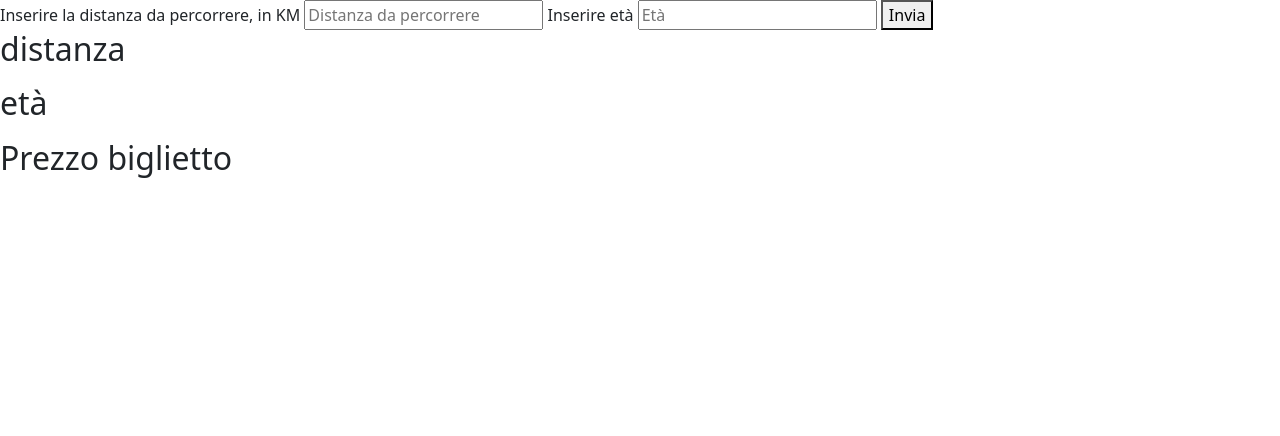
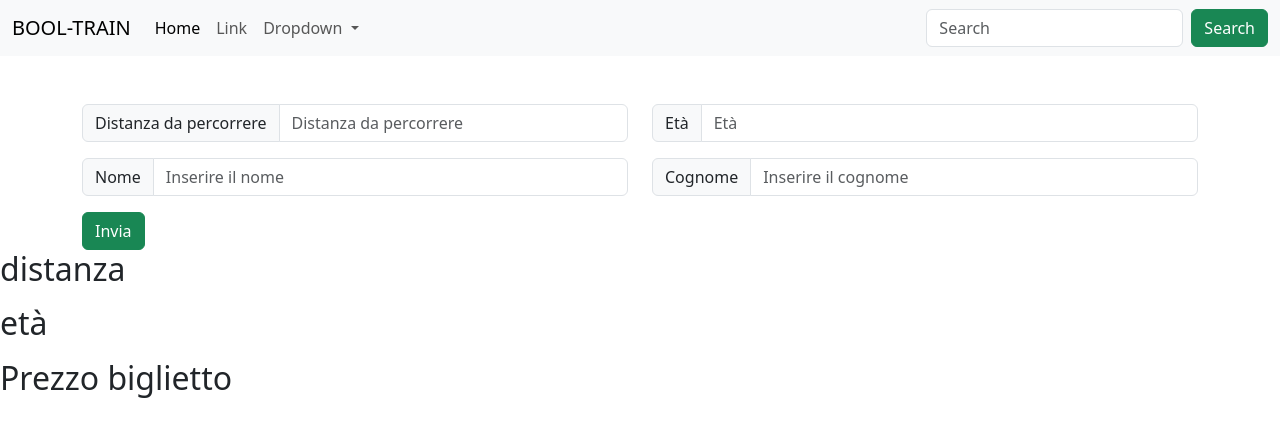
Before and after one commit to simonelupone/js-biglietto-treno-form, a plain HTML site: page index.html in a window 1280 px wide. Drawn offline with nearby package versions, Linux system fonts and the light colour scheme.

Commit message:
[feat]: add boostrap navbar and inputs

```diff
--- a/index.html
+++ b/index.html
@@ -12,14 +12,87 @@
 
 <body>
 
-    <form action="" id="form">
-        <label for="distance-field">Inserire la distanza da percorrere, in KM</label>
-        <input type="number" id="distance-field" placeholder="Distanza da percorrere">
-        <label for="userAge-field">Inserire età</label>
-        <input type="number" id="userAge-field" placeholder="Età">
+    <header>
+        <nav class="navbar navbar-expand-lg bg-body-tertiary">
+            <div class="container-fluid">
+                <a class="navbar-brand" href="#">BOOL-TRAIN</a>
+                <button class="navbar-toggler" type="button" data-bs-toggle="collapse"
+                    data-bs-target="#navbarSupportedContent" aria-controls="navbarSupportedContent"
+                    aria-expanded="false" aria-label="Toggle navigation">
+                    <span class="navbar-toggler-icon"></span>
+                </button>
+                <div class="collapse navbar-collapse" id="navbarSupportedContent">
+                    <ul class="navbar-nav me-auto mb-2 mb-lg-0">
+                        <li class="nav-item">
+                            <a class="nav-link active" aria-current="page" href="#">Home</a>
+                        </li>
+                        <li class="nav-item">
+                            <a class="nav-link" href="#">Link</a>
+                        </li>
+                        <li class="nav-item dropdown">
+                            <a class="nav-link dropdown-toggle" href="#" role="button" data-bs-toggle="dropdown"
+                                aria-expanded="false">
+                                Dropdown
+                            </a>
+                            <ul class="dropdown-menu">
+                                <li><a class="dropdown-item" href="#">Action</a></li>
+                                <li><a class="dropdown-item" href="#">Another action</a></li>
+                                <li>
+                                    <hr class="dropdown-divider">
+                                </li>
+                                <li><a class="dropdown-item" href="#">Something else here</a></li>
+                            </ul>
+                        </li>
+                    </ul>
+                    <form class="d-flex" role="search">
+                        <input class="form-control me-2" type="search" placeholder="Search" aria-label="Search">
+                        <button class="btn btn-success" type="submit">Search</button>
+                    </form>
+                </div>
+            </div>
+        </nav>
+    </header>
 
-        <button id="button">Invia</button>
-    </form>
+    <main>
+        <div class="container">
+            <form action="" id="form">
+                <div class="row row-cols-2 mt-5">
+                    <div class="col">
+                        <div class="input-group w-20 mb-3">
+                            <span class="input-group-text" id="inputGroup-sizing-default">Distanza da percorrere</span>
+                            <input type="number" id="distance-field" class="form-control"
+                                placeholder="Distanza da percorrere">
+                        </div>
+                    </div>
+
+                    <div class="col">
+                        <div class="input-group w-20 mb-3">
+                            <span class="input-group-text" id="inputGroup-sizing-default">Età</span>
+                            <input type="number" id="userAge-field" class="form-control" placeholder="Età">
+                        </div>
+                    </div>
+
+                    <div class="col">
+                        <div class="input-group w-20 mb-3">
+                            <span class="input-group-text" id="inputGroup-sizing-default">Nome</span>
+                            <input type="text" class="form-control" placeholder="Inserire il nome">
+                        </div>
+                    </div>
+
+                    <div class="col">
+                        <div class="input-group w-20 mb-3">
+                            <span class="input-group-text" id="inputGroup-sizing-default">Cognome</span>
+                            <input type="text" class="form-control" placeholder="Inserire il cognome">
+                        </div>
+                    </div>
+                </div>
+                <button type="button" id="button" class="btn btn-success">Invia</button>
+
+
+            </form>
+        </div>
+    </main>
+
 
     <h2>distanza</h2>
     <p id="distance"></p>
@@ -30,6 +103,7 @@
     <h2>Prezzo biglietto</h2>
     <p id="price"></p>
 
+    <!-- script -->
     <script src="./script/main.js"></script>
     <script src="https://cdn.jsdelivr.net/npm/bootstrap@5.3.3/dist/js/bootstrap.bundle.min.js"
         integrity="sha384-YvpcrYf0tY3lHB60NNkmXc5s9fDVZLESaAA55NDzOxhy9GkcIdslK1eN7N6jIeHz"
```
